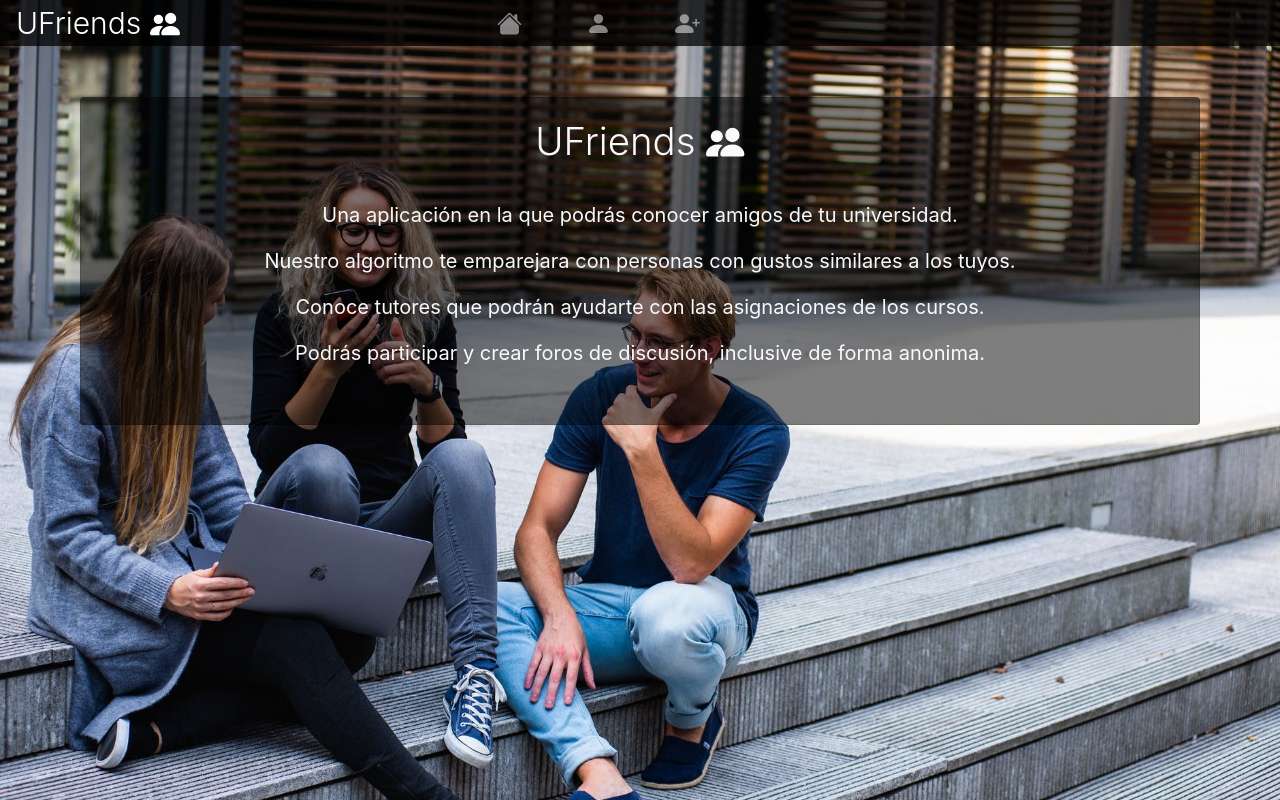
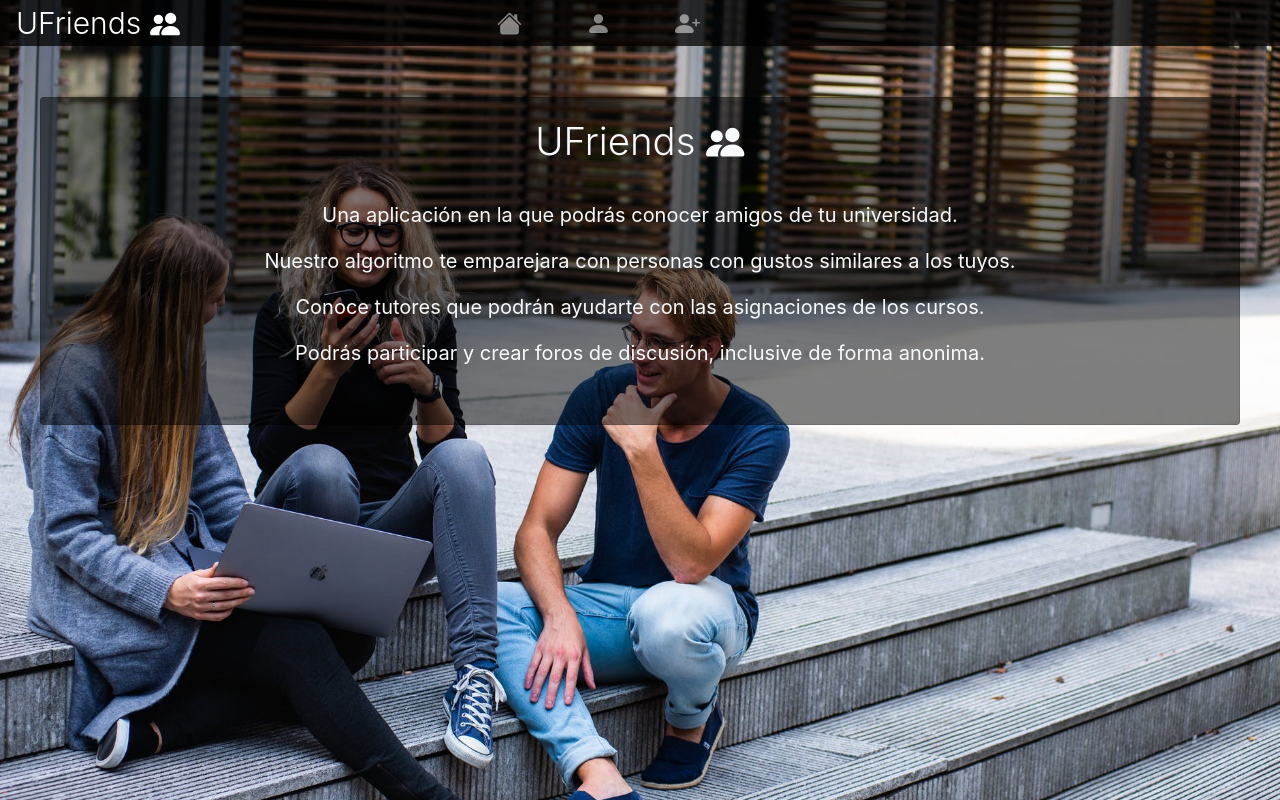
Before and after one commit to Enmeca/Globales, a Vue app in the folder src/frontend/: page /#/ in a window 1280 px wide. Built offline with nearby package versions, Linux system fonts and the light colour scheme; no server answers; a small style sheet from the web is missing.

Commit message:
update design padding

```diff
--- a/src/frontend/src/App.vue
+++ b/src/frontend/src/App.vue
@@ -31,7 +31,7 @@ body {
   overflow: hidden;
 }
 center {
-  padding-inline: 10vh;
+  padding-inline: 5vh;
   padding-block: 4vw;
 }
 </style>
--- a/src/frontend/src/pages/session/Login.vue
+++ b/src/frontend/src/pages/session/Login.vue
@@ -101,10 +101,6 @@ export default {
 </script>
 
 <style scoped>
-center {
-  margin-block: 10vw;
-  margin-inline: 15vw;
-}
 .main-card {
   background-color: rgba(0, 0, 0, 0.5);
 }
--- a/src/frontend/src/pages/session/Signup.vue
+++ b/src/frontend/src/pages/session/Signup.vue
@@ -404,10 +404,6 @@ export default {
 </script>
 
 <style scoped>
-center {
-  margin-top: 2vw;
-  margin-inline: 10vw;
-}
 .main-card {
   background-color: rgba(0, 0, 0, 0.5);
 }
```
